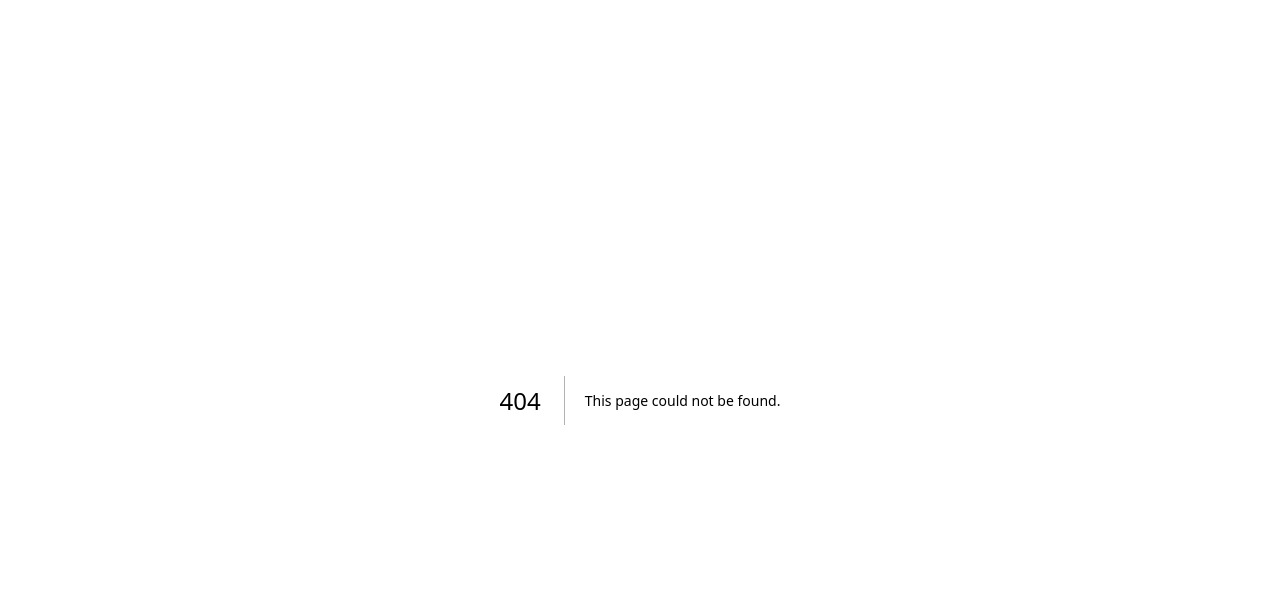
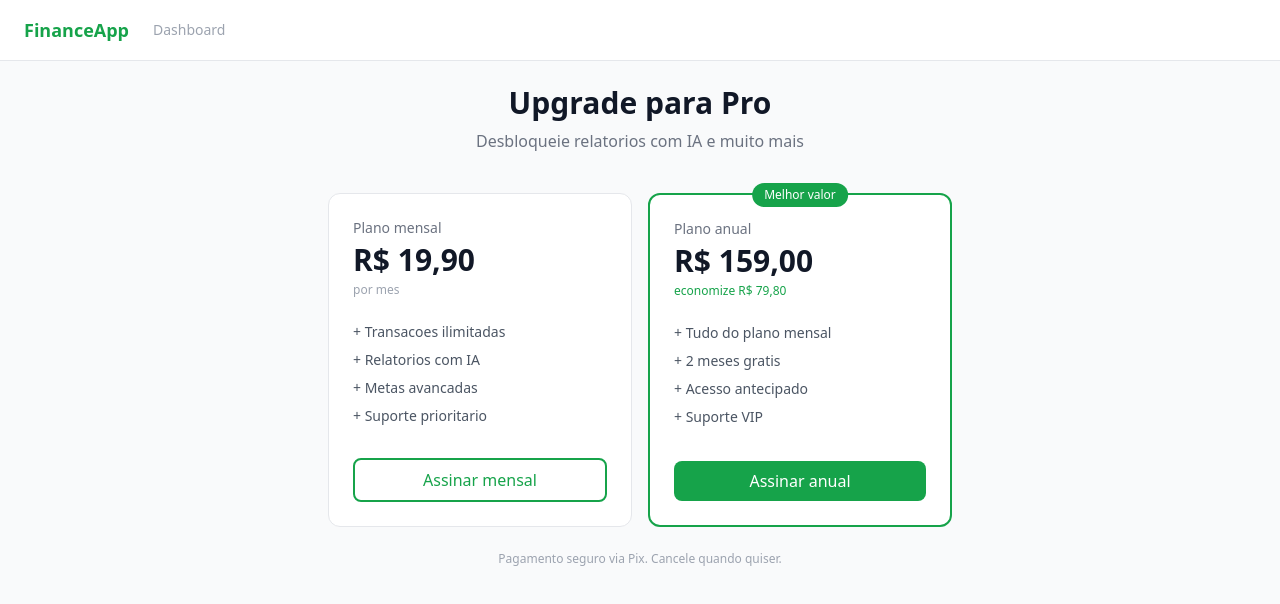
Before and after one commit to Lucas-MoreiraDEV/Analista-Financeiro, a Next.js app in the folder frontend/: page /upgrade in a window 1280 px wide. Before the commit this address had no page. Shown: the top 604 px of the page. Built offline with nearby package versions, Linux system fonts and the light colour scheme; no server answers.

Commit message:
gateway e webhook

```diff
--- a/frontend/app/(dashboard)/dashboard/page.tsx
+++ b/frontend/app/(dashboard)/dashboard/page.tsx
@@ -114,6 +114,7 @@ export default function Dashboard() {
           <a href="/dashboard" className="text-sm text-gray-700 font-medium">Dashboard</a>
           <a href="/transacoes" className="text-sm text-gray-400 hover:text-gray-700">Transações</a>
           <a href="/metas" className="text-sm text-gray-400 hover:text-gray-700">Metas</a>
+          <a href="/upgrade" className="text-sm text-gray-400 hover:text-gray-700">Metas</a>
         </div>
         <div className="flex items-center gap-4">
           <span className="text-sm text-gray-500">Ola, {userName}</span>
--- /dev/null
+++ b/frontend/app/(dashboard)/upgrade/page.tsx
@@ -0,0 +1,116 @@
+'use client'
+import { useState } from 'react'
+import { createClient } from '@/lib/supabase'
+
+export default function Upgrade() {
+  const [loading, setLoading] = useState<string | null>(null)
+  const supabase = createClient()
+
+  async function assinar(plano: 'mensal' | 'anual') {
+    try {
+      setLoading(plano)
+
+      const { data: { user } } = await supabase.auth.getUser()
+
+      if (!user) {
+        alert('Você precisa estar logado')
+        setLoading(null)
+        return
+      }
+
+      const res = await fetch('/api/pagamento', {
+        method: 'POST',
+        headers: { 'Content-Type': 'application/json' },
+        body: JSON.stringify({
+          plano,
+          userId: user.id,
+          email: user.email
+        })
+      })
+
+      const data = await res.json()
+
+      if (!res.ok) {
+        throw new Error(data.error || 'Erro ao gerar pagamento')
+      }
+
+      if (!data.url) {
+        throw new Error('URL de pagamento não retornada')
+      }
+
+      // 🔥 redireciona
+      window.location.href = data.url
+
+    } catch (err: any) {
+      alert(err.message)
+      setLoading(null)
+    }
+  }
+
+  return (
+    <div className="min-h-screen bg-gray-50">
+      <nav className="bg-white border-b px-6 py-4 flex items-center gap-6">
+        <h1 className="text-lg font-bold text-green-600">FinanceApp</h1>
+        <a href="/dashboard" className="text-sm text-gray-400 hover:text-gray-700">Dashboard</a>
+      </nav>
+
+      <div className="max-w-2xl mx-auto p-6">
+        <div className="text-center mb-10">
+          <h1 className="text-3xl font-bold text-gray-900 mb-2">Upgrade para Pro</h1>
+          <p className="text-gray-500">Desbloqueie relatorios com IA e muito mais</p>
+        </div>
+
+        <div className="grid grid-cols-2 gap-4">
+
+          {/* Mensal */}
+          <div className="bg-white rounded-xl border p-6 flex flex-col">
+            <p className="text-sm text-gray-500 mb-1">Plano mensal</p>
+            <p className="text-3xl font-bold text-gray-900 mb-1">R$ 19,90</p>
+            <p className="text-xs text-gray-400 mb-6">por mes</p>
+            <ul className="text-sm text-gray-600 space-y-2 mb-8 flex-1">
+              <li>+ Transacoes ilimitadas</li>
+              <li>+ Relatorios com IA</li>
+              <li>+ Metas avancadas</li>
+              <li>+ Suporte prioritario</li>
+            </ul>
+            <button
+              onClick={() => assinar('mensal')}
+              disabled={loading !== null}
+              className="w-full border-2 border-green-600 text-green-600 py-2 rounded-lg font-medium hover:bg-green-50 transition disabled:opacity-50"
+            >
+              {loading === 'mensal' ? 'Aguarde...' : 'Assinar mensal'}
+            </button>
+          </div>
+
+          {/* Anual */}
+          <div className="bg-white rounded-xl border-2 border-green-600 p-6 relative flex flex-col">
+            <span className="absolute -top-3 left-1/2 -translate-x-1/2 bg-green-600 text-white text-xs font-medium px-3 py-1 rounded-full">
+              Melhor valor
+            </span>
+            <p className="text-sm text-gray-500 mb-1">Plano anual</p>
+            <p className="text-3xl font-bold text-gray-900 mb-1">R$ 159,00</p>
+            <p className="text-xs text-green-600 font-medium mb-6">economize R$ 79,80</p>
+            <ul className="text-sm text-gray-600 space-y-2 mb-8 flex-1">
+              <li>+ Tudo do plano mensal</li>
+              <li>+ 2 meses gratis</li>
+              <li>+ Acesso antecipado</li>
+              <li>+ Suporte VIP</li>
+            </ul>
+            <button
+              onClick={() => assinar('anual')}
+              disabled={loading !== null}
+              className="w-full bg-green-600 text-white py-2 rounded-lg font-medium hover:bg-green-700 transition disabled:opacity-50"
+            >
+              {loading === 'anual' ? 'Aguarde...' : 'Assinar anual'}
+            </button>
+          </div>
+
+        </div>
+
+        <p className="text-center text-xs text-gray-400 mt-6">
+          Pagamento seguro via Pix. Cancele quando quiser.
+        </p>
+      </div>
+    </div>
+  )
+}
--- /dev/null
+++ b/frontend/app/api/pagamento/route.ts
@@ -0,0 +1,31 @@
+import { NextRequest, NextResponse } from 'next/server'
+
+const LINKS = {
+  mensal: 'https://pay.kirvano.com/4059c2cc-c634-4331-a857-0b2fe51d6705',
+  anual: 'https://pay.kirvano.com/03f5c147-0a51-4f9f-adff-38e687f82fbe'
+}
+
+export async function POST(req: NextRequest) {
+  try {
+    const { plano, userId, email } = await req.json()
+
+    if (!plano || !userId) {
+      return NextResponse.json({ error: 'Dados inválidos' }, { status: 400 })
+    }
+
+    const url = LINKS[plano]
+
+    // 🔥 opcional (RECOMENDADO)
+    // salvar tentativa de pagamento
+    // await supabase.from('pagamentos').insert({
+    //   user_id: userId,
+    //   plano,
+    //   status: 'pending'
+    // })
+
+    return NextResponse.json({ url })
+
+  } catch (err) {
+    return NextResponse.json({ error: 'Erro interno' }, { status: 500 })
+  }
+}
--- /dev/null
+++ b/frontend/app/api/webhook/route.ts
@@ -0,0 +1,92 @@
+import { createClient } from '@supabase/supabase-js'
+import { NextRequest, NextResponse } from 'next/server'
+import crypto from 'crypto'
+
+const supabase = createClient(
+  process.env.NEXT_PUBLIC_SUPABASE_URL!,
+  process.env.SUPABASE_SERVICE_ROLE_KEY!
+)
+
+function validarAssinatura(body: string, assinaturaRecebida: string): boolean {
+  const secret = process.env.KIRVANO_WEBHOOK_SECRET!
+  const assinaturaEsperada = crypto
+    .createHmac('sha256', secret)
+    .update(body)
+    .digest('hex')
+
+  return crypto.timingSafeEqual(
+    Buffer.from(assinaturaEsperada),
+    Buffer.from(assinaturaRecebida)
+  )
+}
+
+async function ativarPlano(body: any) {
+  const email = body.customer?.email?.toLowerCase().trim()
+  const saleId = body.sale_id
+
+  if (!email || !saleId) return
+
+  const { error } = await supabase
+    .from('profiles')
+    .update({
+      plano: 'pro',
+      plano_expira_em: null, // vitalício
+      kirvano_order_id: saleId
+    })
+    .eq('email', email)
+
+  if (error) throw new Error(error.message)
+  console.log(`[WEBHOOK] Plano PRO ativado para: ${email}`)
+}
+
+async function cancelarPlano(body: any) {
+  const email = body.customer?.email?.toLowerCase().trim()
+  if (!email) return
+
+  const { error } = await supabase
+    .from('profiles')
+    .update({ plano: 'free', plano_expira_em: null })
+    .eq('email', email)
+
+  if (error) throw new Error(error.message)
+  console.log(`[WEBHOOK] Plano revertido para FREE: ${email}`)
+}
+
+export async function POST(req: NextRequest) {
+  const rawBody = await req.text()
+  const assinatura = req.headers.get('x-kirvano-signature') ?? ''
+
+  // 🔒 Valida assinatura apenas se o Kirvano enviar o header
+  if (assinatura && !validarAssinatura(rawBody, assinatura)) {
+    return NextResponse.json({ error: 'Não autorizado' }, { status: 401 })
+  }
+
+  let body: any
+  try {
+    body = JSON.parse(rawBody)
+  } catch {
+    return NextResponse.json({ error: 'Body inválido' }, { status: 400 })
+  }
+
+  try {
+    switch (body.event) {
+      case 'SALE_APPROVED':
+        await ativarPlano(body)
+        break
+
+      case 'SALE_REFUNDED':
+      case 'SALE_CHARGEBACK':
+      case 'SALE_CANCELLED':
+        await cancelarPlano(body)
+        break
+
+      default:
+        console.log(`[WEBHOOK] Evento ignorado: ${body.event}`)
+    }
+  } catch (err: any) {
+    console.error('[WEBHOOK] Erro:', err.message)
+    return NextResponse.json({ error: 'Erro interno' }, { status: 500 })
+  }
+
+  return NextResponse.json({ ok: true })
+}
--- /dev/null
+++ b/frontend/lib/planos.ts
@@ -0,0 +1,15 @@
+// lib/planos.ts
+export const LIMITES = {
+  free: {
+    transacoes_por_mes: 7,
+    ia: false,
+    relatorios: false,
+    metas: 2,
+  },
+  pro: {
+    transacoes_por_mes: Infinity,
+    ia: true,
+    relatorios: true,
+    metas: Infinity,
+  }
+}
--- a/frontend/package.json
+++ b/frontend/package.json
@@ -14,6 +14,8 @@
     "@anthropic-ai/sdk": "^0.80.0",
     "@supabase/ssr": "^0.9.0",
     "@supabase/supabase-js": "^2.99.3",
+    "abacatepay-nodejs-sdk": "^1.6.0",
+    "mercadopago": "^2.12.0",
     "next": "^15.0.0",
     "react": "^18.3.0",
     "react-dom": "^18.3.0"
```
Also changed, not shown: frontend/lib/pagamento.ts (added), frontend/lib/stripe.ts (deleted), 1 other file (tests, documents, lock files or other folders).
